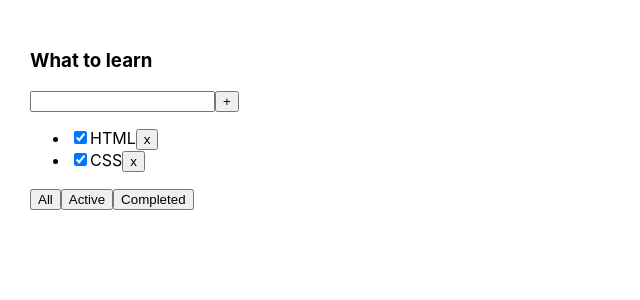
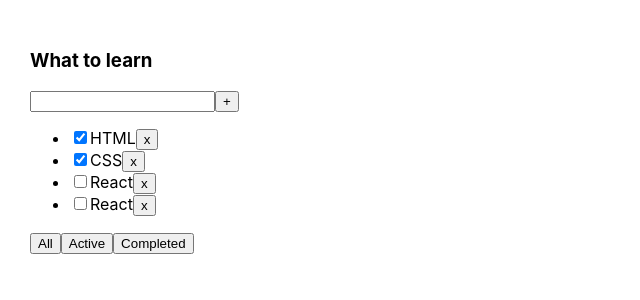
Before and after one commit to e1ing/todolist-ts-l, a React (Create React App) app: page / in a window 1280 px wide. Shown: the top 300 px of the page, without its empty margins (0-640 px from the left). Built offline with nearby package versions, Linux system fonts and the light colour scheme.

Commit message:
lesson-03

```diff
--- a/package.json
+++ b/package.json
@@ -10,10 +10,12 @@
     "@types/node": "^12.0.0",
     "@types/react": "^16.9.0",
     "@types/react-dom": "^16.9.0",
+    "@types/uuid": "^8.3.0",
     "react": "^16.13.1",
     "react-dom": "^16.13.1",
     "react-scripts": "3.4.1",
-    "typescript": "~3.7.2"
+    "typescript": "~3.7.2",
+    "uuid": "^8.3.2"
   },
   "scripts": {
     "start": "react-scripts start",
--- a/src/App.tsx
+++ b/src/App.tsx
@@ -1,9 +1,10 @@
 import React, {useState} from 'react';
 import './App.css';
 import TodoList from "./TodoList";
+import {v1} from "uuid";
 
 export type TaskType = {
-    id: number,
+    id: string,
     title: string,
     isDone: boolean
 }
@@ -12,31 +13,41 @@
 function App() {
 //BLL:
     //local state - локальное хранилище, state устанавливает и перерисовывает
+
     const [tasks, setTasks] = useState<Array<TaskType>>([
-        {id: 1, title: "HTML", isDone: true},
-        {id: 2, title: "CSS", isDone: true},
-        {id: 3, title: "React", isDone: false},
-        {id: 4, title: "React", isDone: false}
+        {id: v1(), title: "HTML", isDone: true},
+        {id: v1(), title: "CSS", isDone: true},
+        {id: v1(), title: "React", isDone: false},
+        {id: v1(), title: "React", isDone: false}
     ]);
 
-    const [filter, setFilter] = useState<"all" | "active" | "completed">("completed")
+    const [filter, setFilter] = useState<"all" | "active" | "completed">("all")
 
 //Remove tasks
-    function removeTask(taskID: number) {
+    function removeTask(taskID: string) {
         const filteredTasks = tasks.filter(t => t.id !== taskID); //новый массив замисыватся фильтруя по условию
         console.log(tasks);
         //тут надо обновлять UI
         setTasks(filteredTasks);
     }
-    function changeFilter (value: FilterValuesType) {
-    setFilter(value);
+
+    function addTask(title: string) {
+        const newTask: TaskType = {
+            id: v1(),
+            title: title,
+            isDone: false
+        };
+        setTasks([newTask,...tasks]);
     }
 
+    function changeFilter(value: FilterValuesType) {
+        setFilter(value);
+    }
 
 
 //UI:
     //функция
-    function getTasksForTodolist(){
+    function getTasksForTodolist() {
         switch (filter) {
             case "active":
                 return tasks.filter(t => !t.isDone)
@@ -54,6 +65,7 @@
                 tasks={getTasksForTodolist()}
                 removeTask={removeTask}
                 changeFilter={changeFilter}
+                addTask = {addTask}
             />
         </div>
     );
--- a/src/TodoList.tsx
+++ b/src/TodoList.tsx
@@ -1,19 +1,23 @@
-import React from 'react';
+import React, {useState, KeyboardEvent, ChangeEvent} from 'react';
 import {FilterValuesType, TaskType} from "./App";
 
 type TodoListPropsType = {
-    title: string,
-    tasks: Array<TaskType>,
-    removeTask: (taskID: number) => void //функция, которая перезаписывает массив и ничего не возвращает
-    changeFilter: (value: FilterValuesType) => void;
+    title: string
+    tasks: Array<TaskType>
+    removeTask: (taskID: string) => void //функция, которая перезаписывает массив и ничего не возвращает
+    changeFilter: (value: FilterValuesType) => void
+    addTask: (title: string) => void
 }
 
 
 function TodoList(props: TodoListPropsType) {
-    const tasks = props.tasks.map(t => {
+    const [title, setTitle] = useState <string>("")
+
+    const tasksJSXElements = props.tasks.map(t => {
         const removeTask = () => {
             props.removeTask(t.id)
         }
+
         return (
             <li>
                 <input type="checkbox" checked={t.isDone}/>
@@ -23,20 +27,40 @@
         )
     })
 
+
+    const onClickAddTask = () => {
+        props.addTask(title)
+        setTitle("")
+    }
+
+    const onKeyPressAddTask = (e: KeyboardEvent) => {
+    if (e.key === "Enter"){
+        onClickAddTask()
+    }
+    }
+const onChangeTitle = (e: ChangeEvent<HTMLInputElement>) => setTitle(e.currentTarget.value)
+    const onClickAllFilter = () => props.changeFilter("all")
+    const onClickActiveFilter = () => props.changeFilter("active")
+    const onClickCompletedFilter = () => props.changeFilter("completed")
+
     return (
         <div>
             <h3>{props.title}</h3>
             <div>
-                <input/>
-                <button>+</button>
+                <input
+                    value={title}
+                    onChange={e => setTitle(e.currentTarget.value)}
+                    onKeyPress = {onKeyPressAddTask}
+                />
+                <button onClick={onClickAddTask}>+</button>
             </div>
             <ul>
-                {tasks}
+                {tasksJSXElements}
             </ul>
             <div>
-                <button onClick={() => props.changeFilter("all")}>All</button>
-                <button onClick={() => props.changeFilter("all")}>Active</button>
-                <button onClick={() => props.changeFilter("all")}>Completed</button>
+                <button onClick={onClickAllFilter}>All</button>
+                <button onClick={onClickActiveFilter}>Active</button>
+                <button onClick={onClickCompletedFilter}>Completed</button>
             </div>
         </div>
     )
```
Also changed, not shown: 1 other file (tests, documents, lock files or other folders).
